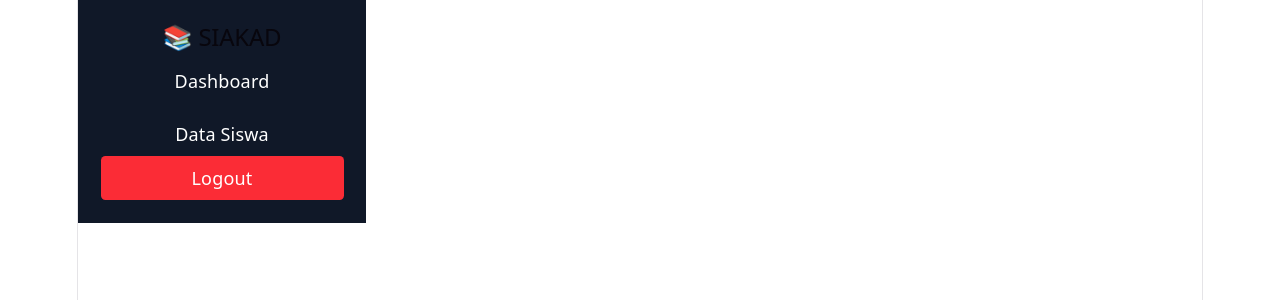
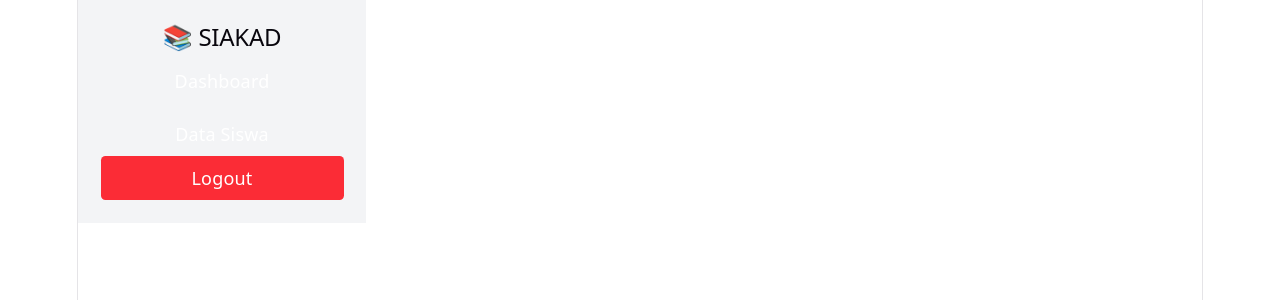
Before and after one commit to wreck046/siakad-react, a React (Vite) app: page / in a window 1280 px wide. Shown: the top 300 px of the page. Built offline with nearby package versions, Linux system fonts and the light colour scheme; sample sign-in values are in the browser's storage.

Commit message:
Layout to lighter theme

```diff
--- a/src/layouts/MainLayout.jsx
+++ b/src/layouts/MainLayout.jsx
@@ -2,7 +2,7 @@ import { Link } from "react-router-dom";
 
 export default function MainLayout({ children }) {
   return (
-    <div className="w-64 bg-gray-900 text-white p-5 flex flex-col">
+    <div className="w-64 bg-gray-100 text-white p-5 flex flex-col">
       <h2 className="text-2xl font-bold mb-8">📚 SIAKAD</h2>
 
       <nav className="flex flex-col gap-2">
```
